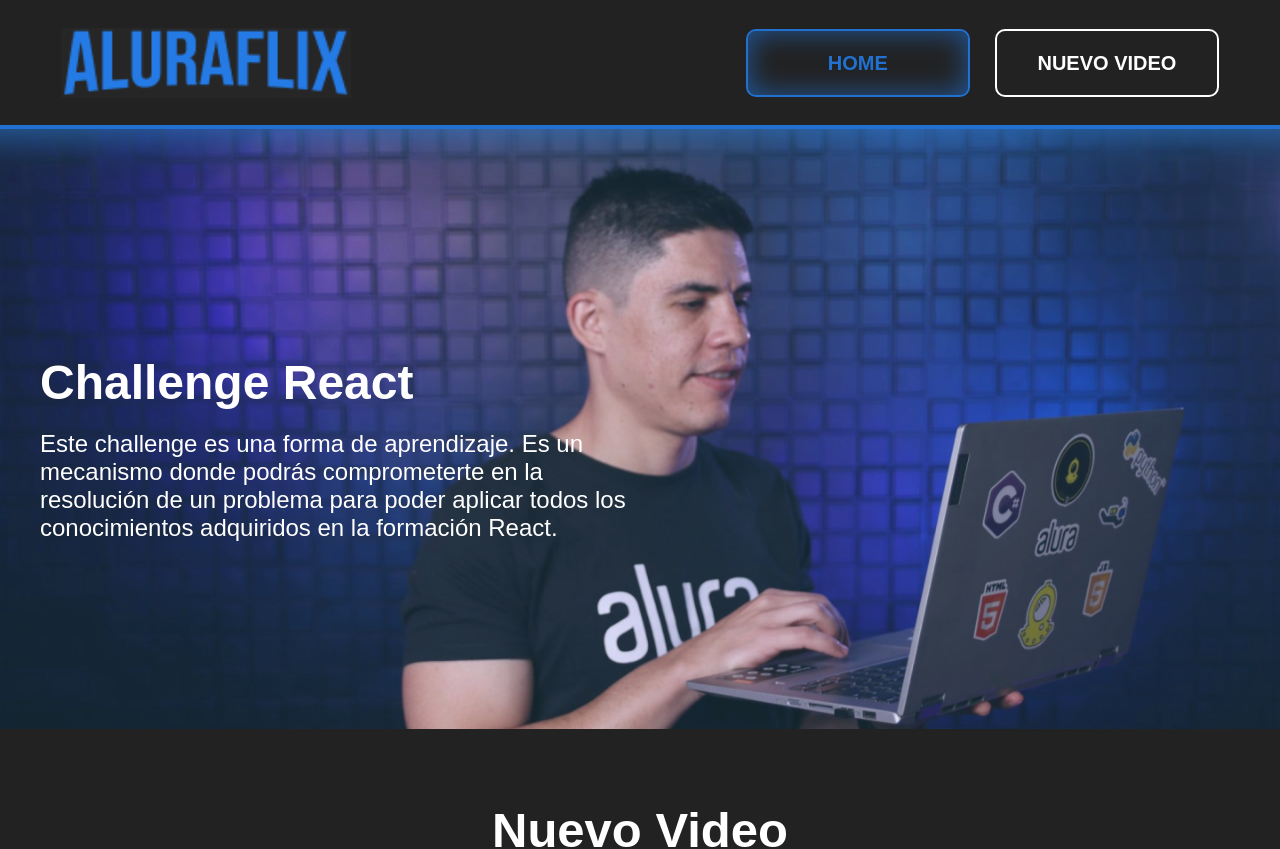
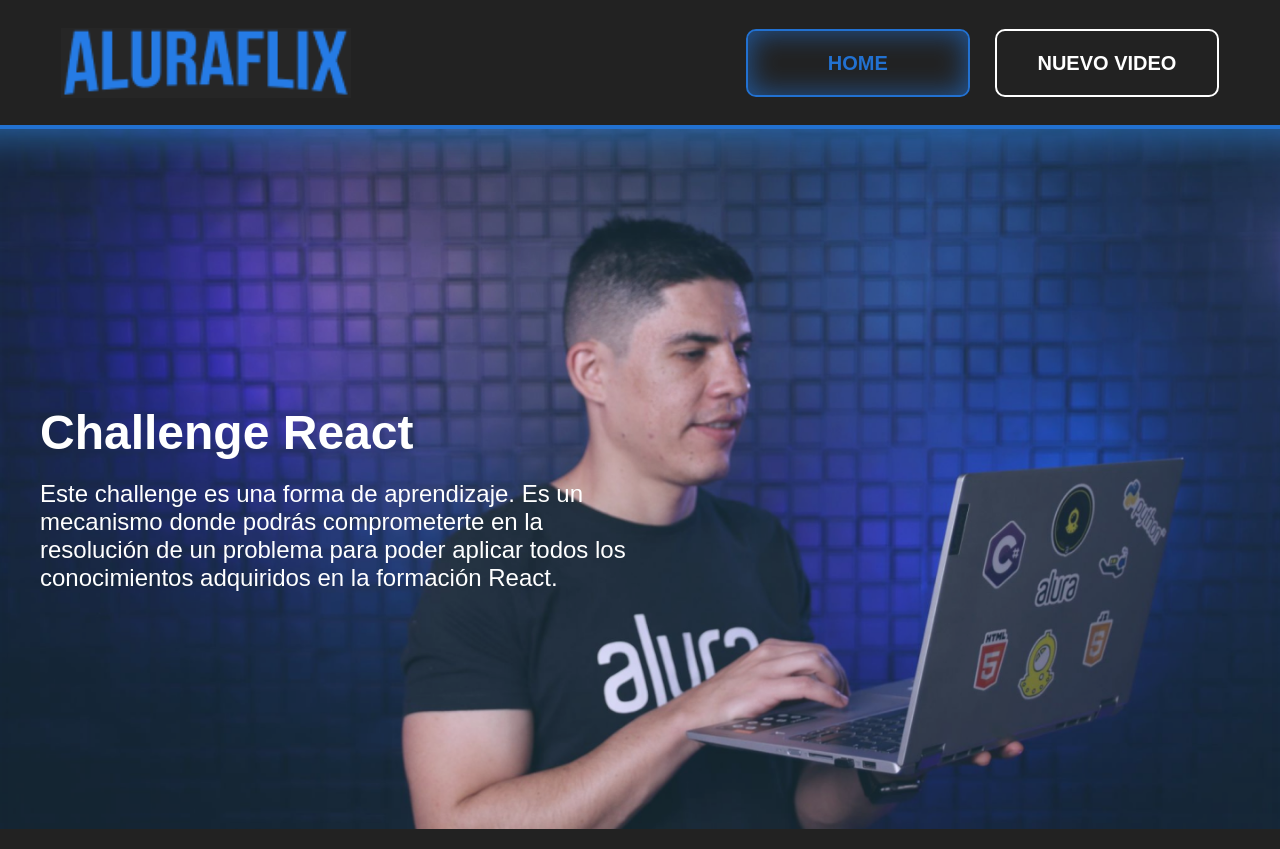
Before and after one commit to javiermontescarrera/aluraflix-javiermontes, a React (Vite) app: page /nuevo-video in a window 1280 px wide. Shown: the top 849 px of the page. Built offline with nearby package versions, Linux system fonts and the light colour scheme; no server answers.

Commit message:
refactor: Added more style changes

```diff
--- a/src/components/Banner/Banner.module.css
+++ b/src/components/Banner/Banner.module.css
@@ -2,7 +2,7 @@
     display: flex;
     align-items: center;
     width: 100%;
-    height: 600px;
+    height: 700px;
     background-size: cover;
     background-position-y: center;
     box-shadow: inset 0px 45px 39px -39px rgba(34, 113, 209, 0.7);
--- a/src/components/MiniaturaVideo/index.tsx
+++ b/src/components/MiniaturaVideo/index.tsx
@@ -74,7 +74,7 @@ const MiniaturaVideo = (
 
     const styleMiniatura = {
         width: `${(!hideButtons) ? "32%" : "49%"}`,
-        maxWidth: `${(!hideButtons) ? "750px" : "1700px"}`,
+        maxWidth: `${(!hideButtons) ? "750px" : "1150px"}`,
         '--shadow-color': shadowColor
     };
 
```
